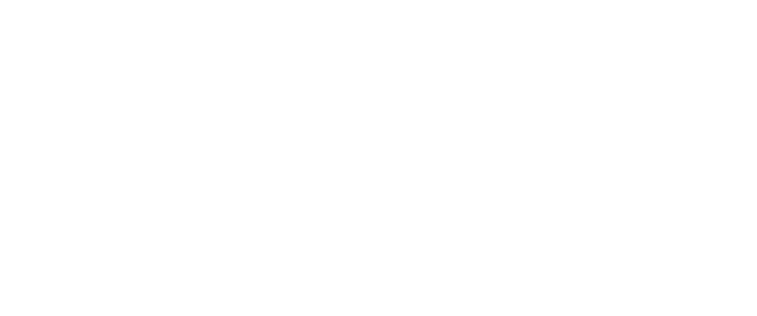
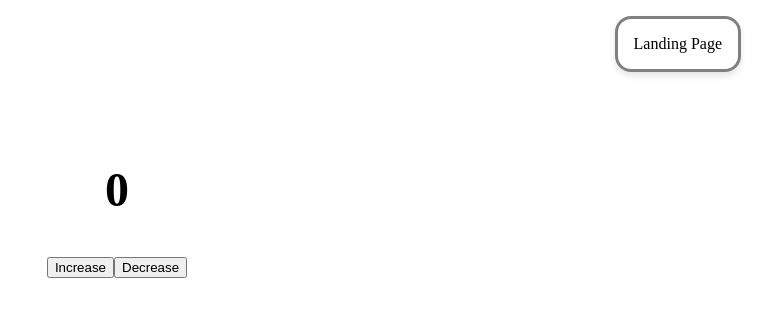
Before and after one commit to hanifidemir5/React-303, a React (Create React App) app: page /UnitTesting in a window 1280 px wide. Before the commit this address had no page. Shown: the top 316 px of the page, without its empty margins (523-1280 px from the left). Built offline with nearby package versions, Linux system fonts and the light colour scheme.

Commit message:
React Testing Library - 1

```diff
--- a/src/App.js
+++ b/src/App.js
@@ -5,6 +5,7 @@ import ToDoApp from "./pages/ToDoApp";
 import StateManagementWithContextAPI from "./pages/StateManagementWithContextAPI";
 import { ToDoProvider } from "./contexts/ToDoContext";
 import SCONPMJS from "./pages/SharingComponentsonNPMJS";
+import UnitTesting from "./pages/UnitTesting";
 const App = () => (
   <BrowserRouter>
     <Routes>
@@ -21,6 +22,7 @@ const App = () => (
         />
       </Route>
       <Route element={<SCONPMJS />} path="SCONPMJS" />
+      <Route element={<UnitTesting />} path="UnitTesting" />
     </Routes>
   </BrowserRouter>
 );
--- /dev/null
+++ b/src/components/LandingPageButton.js
@@ -0,0 +1,12 @@
+import React from "react";
+import { Link } from "react-router";
+
+const LandingPageButton = (props) => {
+  return (
+    <Link to={"/"} className="main-page-button navigation-link">
+      Landing Page
+    </Link>
+  );
+};
+
+export default LandingPageButton;
--- a/src/components/StateManagementComponents/Footer.js
+++ b/src/components/StateManagementComponents/Footer.js
@@ -1,4 +1,3 @@
-import { Link } from "react-router";
 import { useLang } from "../../contexts/LangContext";
 import { useTheme } from "../../contexts/ThemeContext";
 
@@ -8,9 +7,6 @@ const Footer = (props) => {
 
   return (
     <div>
-      <Link to={"/"} className="main-page-button navigation-link">
-        Main Page
-      </Link>
       <hr />
       <p>Active Theme: {theme}</p>
       <p>Active Lang: {lang}</p>
--- /dev/null
+++ b/src/components/UnitTestingComponents/TestCounter/index.css
@@ -0,0 +1,5 @@
+.test-counter-container h2 {
+  display: flex;
+  justify-content: center;
+  font-size: 3rem;
+}
--- /dev/null
+++ b/src/components/UnitTestingComponents/TestCounter/index.js
@@ -0,0 +1,15 @@
+import React, { useState } from "react";
+import "./index.css";
+
+const TestCounter = (props) => {
+  const [count, setCount] = useState(0);
+  return (
+    <div className="test-counter-container">
+      <h2>{count}</h2>
+      <button onClick={() => setCount(count + 1)}>Increase</button>
+      <button onClick={() => setCount(count - 1)}>Decrease</button>
+    </div>
+  );
+};
+
+export default TestCounter;
--- a/src/pages/SharingComponentsonNPMJS/index.js
+++ b/src/pages/SharingComponentsonNPMJS/index.js
@@ -1,15 +1,13 @@
 import "./index.css";
-import { Link } from "react-router";
 import React from "react";
 import ExampleComponent from "../../components/SCONPMJSComponents/ExampleComponent";
 import ExampleButton from "../../components/SCONPMJSComponents/ExampleButton";
+import LandingPageButton from "../../components/LandingPageButton";
 
 const LibraryComponent = (props) => {
   return (
     <div>
-      <Link to={"/"} className="main-page-button navigation-link">
-        Main Page
-      </Link>
+      <LandingPageButton />
       <ExampleComponent text={"Merhaba"} />
       <ExampleButton text="click" onClick={() => alert("alert")} />
     </div>
--- a/src/pages/ToDoApp/index.js
+++ b/src/pages/ToDoApp/index.js
@@ -1,16 +1,15 @@
 import React from "react";
-import { Link } from "react-router";
 import "./index.css";
 import ToDoHeader from "../../components/ToDoComponents/ToDoHeader";
 import ToDoContent from "../../components/ToDoComponents/ToDoContent";
 import ToDoContentFooter from "../../components/ToDoComponents/ToDoContentFooter";
 import ToDoFooter from "../../components/ToDoComponents/ToDoFooter";
+import LandingPageButton from "../../components/LandingPageButton";
+
 const ToDoApp = (props) => {
   return (
     <div className="to-do-body">
-      <Link to={"/"} className="main-page-button navigation-link">
-        Main Page
-      </Link>
+      <LandingPageButton />
       <section className="todoapp">
         <ToDoHeader />
         <ToDoContent />
--- /dev/null
+++ b/src/pages/UnitTesting/index.css
@@ -0,0 +1,7 @@
+.test-main {
+  width: 100%;
+  height: 50vh;
+  display: flex;
+  justify-content: center;
+  align-items: center;
+}
--- /dev/null
+++ b/src/pages/UnitTesting/index.js
@@ -0,0 +1,15 @@
+import React from "react";
+import LandingPageButton from "../../components/LandingPageButton";
+import TestCounter from "../../components/UnitTestingComponents/TestCounter";
+import "./index.css";
+
+const UnitTesting = (props) => {
+  return (
+    <div className="test-main">
+      <LandingPageButton />
+      <TestCounter />
+    </div>
+  );
+};
+
+export default UnitTesting;
--- a/src/pages/index.js
+++ b/src/pages/index.js
@@ -14,6 +14,9 @@ const LandingPage = (props) => {
       <Link to={"/SCONPMJS"} className="navigation-link">
         SCONPMJS
       </Link>
+      <Link to={"/UnitTesting"} className="navigation-link">
+        Unit Testing
+      </Link>
     </div>
   );
 };
--- a/src/pages/stateManagementWithContextAPI/index.js
+++ b/src/pages/stateManagementWithContextAPI/index.js
@@ -2,11 +2,13 @@ import React from "react";
 import { LangContextProvider } from "../../contexts/LangContext";
 import { ThemeContextProvider } from "../../contexts/ThemeContext";
 import Container from "../../Container";
+import LandingPageButton from "../../components/LandingPageButton";
 
 const StateManagementWithContextAPI = (props) => {
   return (
     <LangContextProvider>
       <ThemeContextProvider>
+        <LandingPageButton />
         <Container />
       </ThemeContextProvider>
     </LangContextProvider>
```
Also changed, not shown: 1 other file (tests, documents, lock files or other folders).
